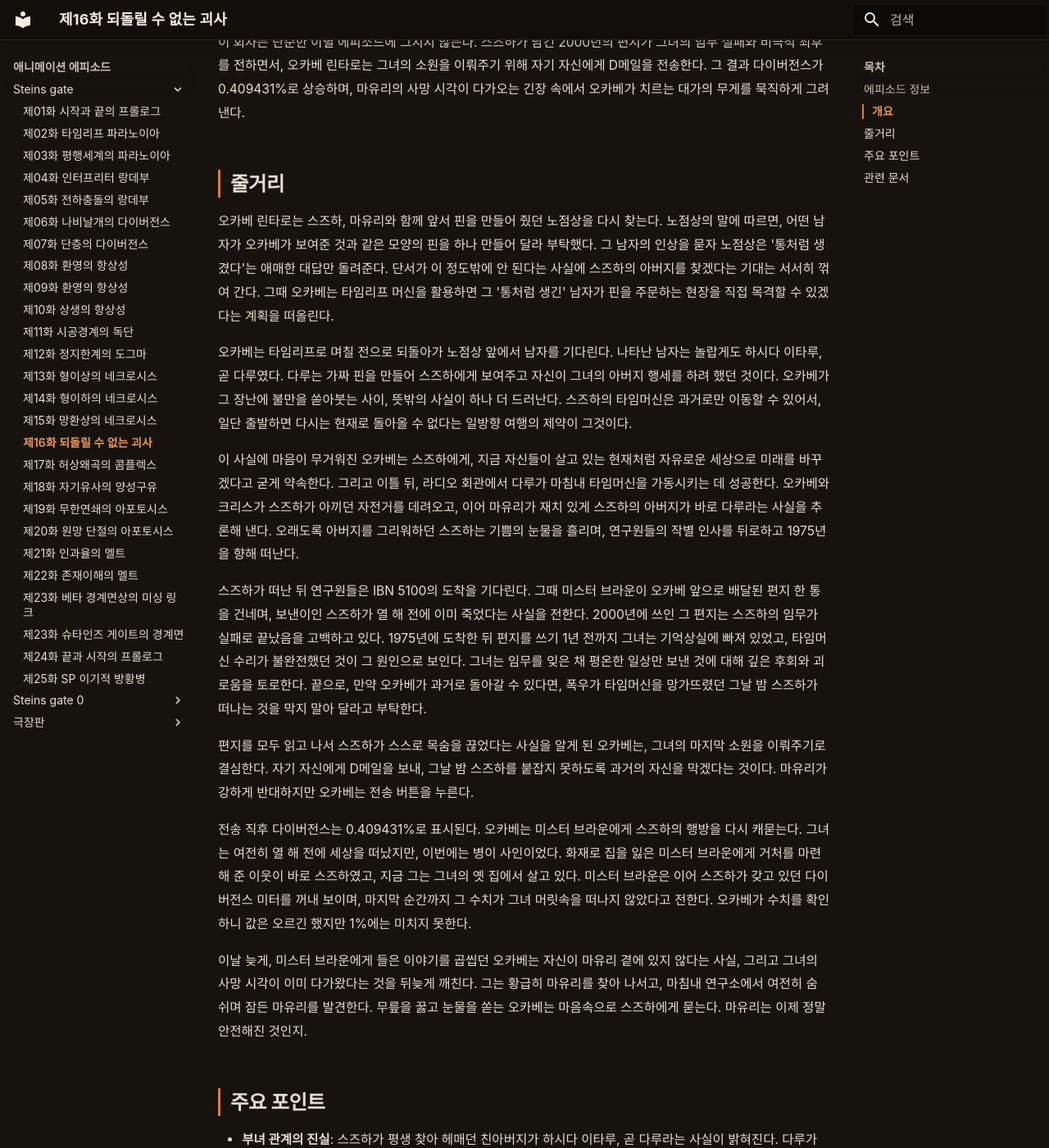
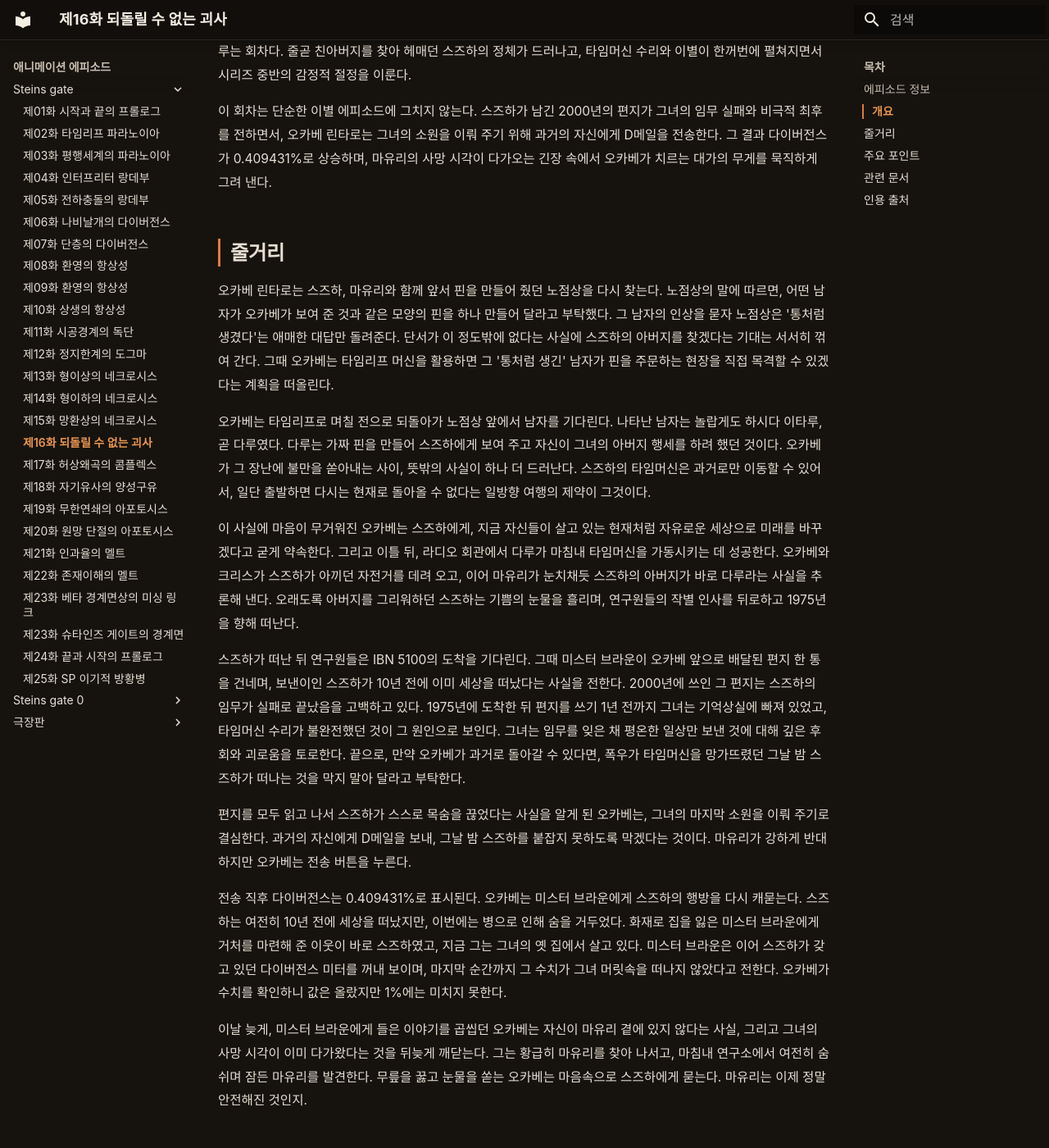
Before and after one commit to sgwiki/sgwiki.github.io, an MkDocs documentation site: the page built from wiki/애니메이션-에피소드/steins-gate/제16화-되돌릴-수-없는-괴사.md, in a window 1280 px wide and 1400 px high, scrolled down 1284 px. Shown: the whole window at 82% size. Built offline with MkDocs 1.6.1 and Material for MkDocs 9.7.7, drawn with Linux system fonts in a browser that asks for light colours; some web fonts are replaced; some of the changed text lies outside the part shown.

Commit message:
chore(wiki): 제16화 정비 — 인접 화 표제 정합·보조동사 띄어쓰기·'10년 전' 통일·대명사 명시화·인용 출처 섹션 추가
Co-Authored-By: Claude Opus 4.6 <noreply@anthropic.com>

```diff
--- a/wiki/애니메이션-에피소드/steins-gate/제16화-되돌릴-수-없는-괴사.md
+++ b/wiki/애니메이션-에피소드/steins-gate/제16화-되돌릴-수-없는-괴사.md
@@ -23,40 +23,40 @@ description: "*Steins;Gate* 본편 제16화. 다루가 타임머신을 수리하
 | 감독 | 히라무키 토모코 (Tomoko Hiramuki) |
 | 각본 | 요코타니 마사히로 (Masahiro Yokotani) |
 | 스토리보드 | 무라카와 켄이치로 (Ken'ichirō Murakawa) |
-| 이전 화 | 제15화: 망환상의 네크로시스 (Missing Link Necrosis) |
-| 다음 화 | 제17화: 환영복합의 왜곡 (Made in Complex) |
+| 이전 화 | 제15화: 망환상의 네크로시스 (Upon the Missing Ring's Necrosis -Missing Link Necrosis-) |
+| 다음 화 | 제17화: 허상 왜곡의 콤플렉스 (Complex of Virtual Image Distortions -Made in Complex-) |
 
 ## 개요
 
 2011년에 방영된 *Steins;Gate* TV 애니메이션의 제16화로, 아마네 스즈하가 1975년으로 향하는 여정과 그 결말을 다루는 회차다. 줄곧 친아버지를 찾아 헤매던 스즈하의 정체가 드러나고, 타임머신 수리와 이별이 한꺼번에 펼쳐지면서 시리즈 중반의 감정적 절정을 이룬다.
 
-이 회차는 단순한 이별 에피소드에 그치지 않는다. 스즈하가 남긴 2000년의 편지가 그녀의 임무 실패와 비극적 최후를 전하면서, 오카베 린타로는 그녀의 소원을 이뤄주기 위해 자기 자신에게 D메일을 전송한다. 그 결과 다이버전스가 0.409431%로 상승하며, 마유리의 사망 시각이 다가오는 긴장 속에서 오카베가 치르는 대가의 무게를 묵직하게 그려낸다.
+이 회차는 단순한 이별 에피소드에 그치지 않는다. 스즈하가 남긴 2000년의 편지가 그녀의 임무 실패와 비극적 최후를 전하면서, 오카베 린타로는 그녀의 소원을 이뤄 주기 위해 과거의 자신에게 D메일을 전송한다. 그 결과 다이버전스가 0.409431%로 상승하며, 마유리의 사망 시각이 다가오는 긴장 속에서 오카베가 치르는 대가의 무게를 묵직하게 그려 낸다.
 
 ## 줄거리
 
-오카베 린타로는 스즈하, 마유리와 함께 앞서 핀을 만들어 줬던 노점상을 다시 찾는다. 노점상의 말에 따르면, 어떤 남자가 오카베가 보여준 것과 같은 모양의 핀을 하나 만들어 달라 부탁했다. 그 남자의 인상을 묻자 노점상은 '통처럼 생겼다'는 애매한 대답만 돌려준다. 단서가 이 정도밖에 안 된다는 사실에 스즈하의 아버지를 찾겠다는 기대는 서서히 꺾여 간다. 그때 오카베는 타임리프 머신을 활용하면 그 '통처럼 생긴' 남자가 핀을 주문하는 현장을 직접 목격할 수 있겠다는 계획을 떠올린다.
+오카베 린타로는 스즈하, 마유리와 함께 앞서 핀을 만들어 줬던 노점상을 다시 찾는다. 노점상의 말에 따르면, 어떤 남자가 오카베가 보여 준 것과 같은 모양의 핀을 하나 만들어 달라고 부탁했다. 그 남자의 인상을 묻자 노점상은 '통처럼 생겼다'는 애매한 대답만 돌려준다. 단서가 이 정도밖에 없다는 사실에 스즈하의 아버지를 찾겠다는 기대는 서서히 꺾여 간다. 그때 오카베는 타임리프 머신을 활용하면 그 '통처럼 생긴' 남자가 핀을 주문하는 현장을 직접 목격할 수 있겠다는 계획을 떠올린다.
 
-오카베는 타임리프로 며칠 전으로 되돌아가 노점상 앞에서 남자를 기다린다. 나타난 남자는 놀랍게도 하시다 이타루, 곧 다루였다. 다루는 가짜 핀을 만들어 스즈하에게 보여주고 자신이 그녀의 아버지 행세를 하려 했던 것이다. 오카베가 그 장난에 불만을 쏟아붓는 사이, 뜻밖의 사실이 하나 더 드러난다. 스즈하의 타임머신은 과거로만 이동할 수 있어서, 일단 출발하면 다시는 현재로 돌아올 수 없다는 일방향 여행의 제약이 그것이다.
+오카베는 타임리프로 며칠 전으로 되돌아가 노점상 앞에서 남자를 기다린다. 나타난 남자는 놀랍게도 하시다 이타루, 곧 다루였다. 다루는 가짜 핀을 만들어 스즈하에게 보여 주고 자신이 그녀의 아버지 행세를 하려 했던 것이다. 오카베가 그 장난에 불만을 쏟아내는 사이, 뜻밖의 사실이 하나 더 드러난다. 스즈하의 타임머신은 과거로만 이동할 수 있어서, 일단 출발하면 다시는 현재로 돌아올 수 없다는 일방향 여행의 제약이 그것이다.
 
-이 사실에 마음이 무거워진 오카베는 스즈하에게, 지금 자신들이 살고 있는 현재처럼 자유로운 세상으로 미래를 바꾸겠다고 굳게 약속한다. 그리고 이틀 뒤, 라디오 회관에서 다루가 마침내 타임머신을 가동시키는 데 성공한다. 오카베와 크리스가 스즈하가 아끼던 자전거를 데려오고, 이어 마유리가 재치 있게 스즈하의 아버지가 바로 다루라는 사실을 추론해 낸다. 오래도록 아버지를 그리워하던 스즈하는 기쁨의 눈물을 흘리며, 연구원들의 작별 인사를 뒤로하고 1975년을 향해 떠난다.
+이 사실에 마음이 무거워진 오카베는 스즈하에게, 지금 자신들이 살고 있는 현재처럼 자유로운 세상으로 미래를 바꾸겠다고 굳게 약속한다. 그리고 이틀 뒤, 라디오 회관에서 다루가 마침내 타임머신을 가동시키는 데 성공한다. 오카베와 크리스가 스즈하가 아끼던 자전거를 데려 오고, 이어 마유리가 눈치채듯 스즈하의 아버지가 바로 다루라는 사실을 추론해 낸다. 오래도록 아버지를 그리워하던 스즈하는 기쁨의 눈물을 흘리며, 연구원들의 작별 인사를 뒤로하고 1975년을 향해 떠난다.
 
-스즈하가 떠난 뒤 연구원들은 IBN 5100의 도착을 기다린다. 그때 미스터 브라운이 오카베 앞으로 배달된 편지 한 통을 건네며, 보낸이인 스즈하가 열 해 전에 이미 죽었다는 사실을 전한다. 2000년에 쓰인 그 편지는 스즈하의 임무가 실패로 끝났음을 고백하고 있다. 1975년에 도착한 뒤 편지를 쓰기 1년 전까지 그녀는 기억상실에 빠져 있었고, 타임머신 수리가 불완전했던 것이 그 원인으로 보인다. 그녀는 임무를 잊은 채 평온한 일상만 보낸 것에 대해 깊은 후회와 괴로움을 토로한다. 끝으로, 만약 오카베가 과거로 돌아갈 수 있다면, 폭우가 타임머신을 망가뜨렸던 그날 밤 스즈하가 떠나는 것을 막지 말아 달라고 부탁한다.
+스즈하가 떠난 뒤 연구원들은 IBN 5100의 도착을 기다린다. 그때 미스터 브라운이 오카베 앞으로 배달된 편지 한 통을 건네며, 보낸이인 스즈하가 10년 전에 이미 세상을 떠났다는 사실을 전한다. 2000년에 쓰인 그 편지는 스즈하의 임무가 실패로 끝났음을 고백하고 있다. 1975년에 도착한 뒤 편지를 쓰기 1년 전까지 그녀는 기억상실에 빠져 있었고, 타임머신 수리가 불완전했던 것이 그 원인으로 보인다. 그녀는 임무를 잊은 채 평온한 일상만 보낸 것에 대해 깊은 후회와 괴로움을 토로한다. 끝으로, 만약 오카베가 과거로 돌아갈 수 있다면, 폭우가 타임머신을 망가뜨렸던 그날 밤 스즈하가 떠나는 것을 막지 말아 달라고 부탁한다.
 
-편지를 모두 읽고 나서 스즈하가 스스로 목숨을 끊었다는 사실을 알게 된 오카베는, 그녀의 마지막 소원을 이뤄주기로 결심한다. 자기 자신에게 D메일을 보내, 그날 밤 스즈하를 붙잡지 못하도록 과거의 자신을 막겠다는 것이다. 마유리가 강하게 반대하지만 오카베는 전송 버튼을 누른다.
+편지를 모두 읽고 나서 스즈하가 스스로 목숨을 끊었다는 사실을 알게 된 오카베는, 그녀의 마지막 소원을 이뤄 주기로 결심한다. 과거의 자신에게 D메일을 보내, 그날 밤 스즈하를 붙잡지 못하도록 막겠다는 것이다. 마유리가 강하게 반대하지만 오카베는 전송 버튼을 누른다.
 
-전송 직후 다이버전스는 0.409431%로 표시된다. 오카베는 미스터 브라운에게 스즈하의 행방을 다시 캐묻는다. 그녀는 여전히 열 해 전에 세상을 떠났지만, 이번에는 병이 사인이었다. 화재로 집을 잃은 미스터 브라운에게 거처를 마련해 준 이웃이 바로 스즈하였고, 지금 그는 그녀의 옛 집에서 살고 있다. 미스터 브라운은 이어 스즈하가 갖고 있던 다이버전스 미터를 꺼내 보이며, 마지막 순간까지 그 수치가 그녀 머릿속을 떠나지 않았다고 전한다. 오카베가 수치를 확인하니 값은 오르긴 했지만 1%에는 미치지 못한다.
+전송 직후 다이버전스는 0.409431%로 표시된다. 오카베는 미스터 브라운에게 스즈하의 행방을 다시 캐묻는다. 스즈하는 여전히 10년 전에 세상을 떠났지만, 이번에는 병으로 인해 숨을 거두었다. 화재로 집을 잃은 미스터 브라운에게 거처를 마련해 준 이웃이 바로 스즈하였고, 지금 그는 그녀의 옛 집에서 살고 있다. 미스터 브라운은 이어 스즈하가 갖고 있던 다이버전스 미터를 꺼내 보이며, 마지막 순간까지 그 수치가 그녀 머릿속을 떠나지 않았다고 전한다. 오카베가 수치를 확인하니 값은 올랐지만 1%에는 미치지 못한다.
 
-이날 늦게, 미스터 브라운에게 들은 이야기를 곱씹던 오카베는 자신이 마유리 곁에 있지 않다는 사실, 그리고 그녀의 사망 시각이 이미 다가왔다는 것을 뒤늦게 깨친다. 그는 황급히 마유리를 찾아 나서고, 마침내 연구소에서 여전히 숨 쉬며 잠든 마유리를 발견한다. 무릎을 꿇고 눈물을 쏟는 오카베는 마음속으로 스즈하에게 묻는다. 마유리는 이제 정말 안전해진 것인지.
+이날 늦게, 미스터 브라운에게 들은 이야기를 곱씹던 오카베는 자신이 마유리 곁에 있지 않다는 사실, 그리고 그녀의 사망 시각이 이미 다가왔다는 것을 뒤늦게 깨닫는다. 그는 황급히 마유리를 찾아 나서고, 마침내 연구소에서 여전히 숨 쉬며 잠든 마유리를 발견한다. 무릎을 꿇고 눈물을 쏟는 오카베는 마음속으로 스즈하에게 묻는다. 마유리는 이제 정말 안전해진 것인지.
 
 ## 주요 포인트
 
 - **부녀 관계의 진실**: 스즈하가 평생 찾아 헤매던 친아버지가 하시다 이타루, 곧 다루라는 사실이 밝혀진다. 다루가 가짜 핀으로 아버지 행세를 하려 했던 에피소드를 거쳐, 마유리의 추론으로 진실이 마무리되는 구성이 회차의 감정적 핵심이다.
 - **일방향 타임머신**: 스즈하의 타임머신이 과거로만 이동 가능하고 한 번 떠나면 돌아올 수 없다는 제약이 드러나, 이별의 무게를 한층 무겁게 만든다.
-- **1975년의 기억상실**: 스즈하가 도착 즉시 기억을 잃어 임무를 수행하지 못했다는 사실은, 타임머신 수리의 불완전함이 개인의 운명마저 갈라놓는다는 점을 보여준다.
-- **자기 자신에게 보낸 D메일**: 오카베가 폭우의 밤에 스즈하를 붙잡지 못하도록 과거의 자신에게 D메일을 전송하면서, 그녀가 원했던 대로 스즈하의 1975년 출발을 확정 짓는다.
+- **1975년의 기억상실**: 스즈하가 도착 즉시 기억을 잃어 임무를 수행하지 못했다는 사실은, 타임머신 수리의 불완전함이 개인의 운명마저 갈라놓는다는 점을 보여 준다.
+- **과거의 자신에게 보낸 D메일**: 오카베가 폭우의 밤에 스즈하를 붙잡지 못하도록 과거의 자신에게 D메일을 전송하면서, 그녀가 원했던 대로 스즈하의 1975년 출발을 확정 짓는다.
 - **0.409431%로의 상승**: D메일 한 통으로 다이버전스가 0.409431%까지 올라간다. 1%에는 미치지 못하지만, 스즈하가 마지막까지 마음에 품고 있던 수치로 회상된다.
 - **마유리 사망 시각의 긴장**: 모든 노력에도 다이버전스가 1% 선을 넘지 못하는 가운데, 마유리의 사망 시각이 다가오는 순간 오카베가 치르는 심리적 대가가 회차의 결말을 장식한다.
-- **미스터 브라운과의 연결**: 스즈하가 화재를 당한 미스터 브라운의 거처를 마련해 준 이웃이었다는 사실이, 그녀의 남은 삶이 평범한 선의로 채워져 있었음을 보여준다.
+- **미스터 브라운과의 연결**: 스즈하가 화재를 당한 미스터 브라운의 거처를 마련해 준 이웃이었다는 사실이, 그녀의 남은 삶이 평범한 선의로 채워져 있었음을 보여 준다.
 
 ## 관련 문서
 
@@ -81,3 +81,5 @@ description: "*Steins;Gate* 본편 제16화. 다루가 타임머신을 수리하
 - [슈타인즈 게이트 2011년 TV 애니메이션](../../lore/슈타인즈-게이트-2011년-TV-애니메이션.md)
 - [미래 가젯 연구소](../../organization/미래-가젯-연구소.md)
 - [브라운관 공방](../../setting/브라운관-공방.md)
+
+## 인용 출처
```
